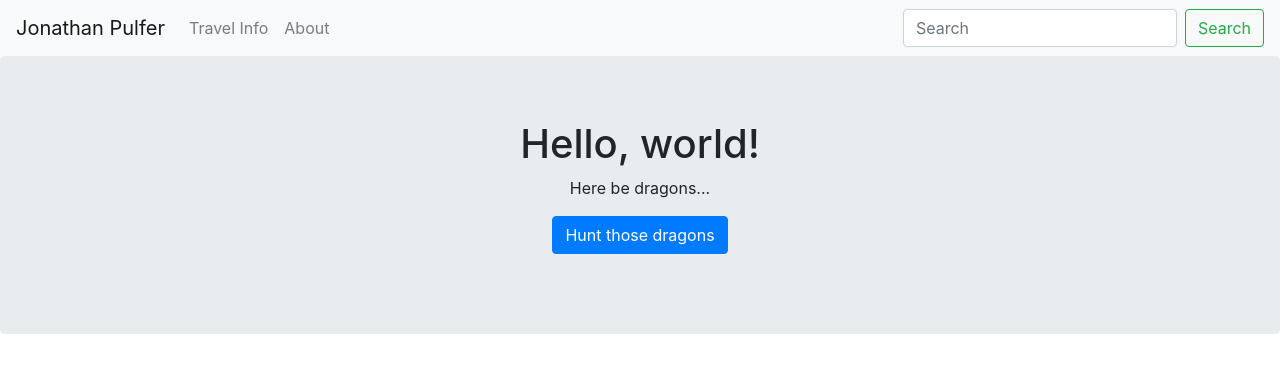
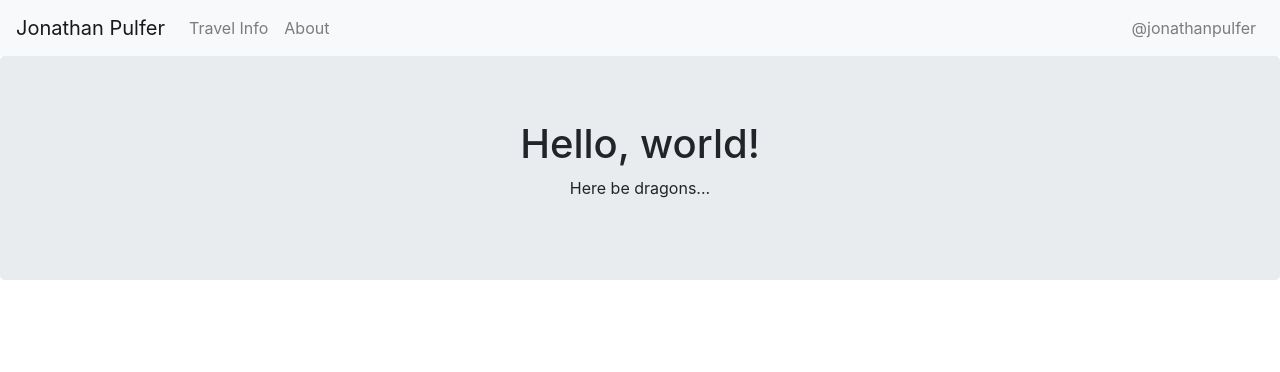
Before and after one commit to JonPulfer/pulferdev, a React (Create React App) app: page / in a window 1280 px wide. Shown: the top 372 px of the page. Built offline with nearby package versions, Linux system fonts and the light colour scheme.

Commit message:
Tidy up nav bar

```diff
--- a/src/App.js
+++ b/src/App.js
@@ -1,9 +1,7 @@
 import React, { Component } from 'react';
 import Jumbotron from 'react-bootstrap/Jumbotron';
-import Button from 'react-bootstrap/Button';
 import Nav from 'react-bootstrap/Nav';
 import Navbar from 'react-bootstrap/Navbar';
-import Form from 'react-bootstrap/Form';
 import './App.css';
 
 class App extends Component {
@@ -18,19 +16,15 @@ class App extends Component {
               <Nav.Link href="#travel">Travel Info</Nav.Link>
               <Nav.Link href="#about">About</Nav.Link>
             </Nav>
-            <Form inline>
-              <Form.Control type="text" placeholder="Search" className="mr-sm-2" />
-              <Button variant="outline-success">Search</Button>
-            </Form>
+            <Nav>
+              <Nav.Link href="https://twitter.com/jonathanpulfer">@jonathanpulfer</Nav.Link>
+            </Nav>
           </Navbar.Collapse>
         </Navbar>
         <Jumbotron>
           <h1>Hello, world!</h1>
           <p>
             Here be dragons...
-          </p>
-          <p>
-            <Button variant="primary">Hunt those dragons</Button>
           </p>
         </Jumbotron>
       </div>
```
